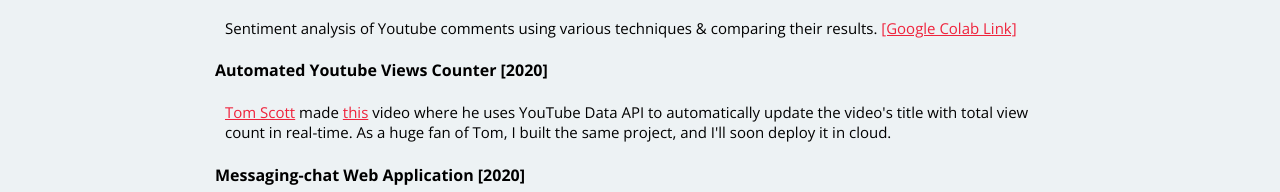
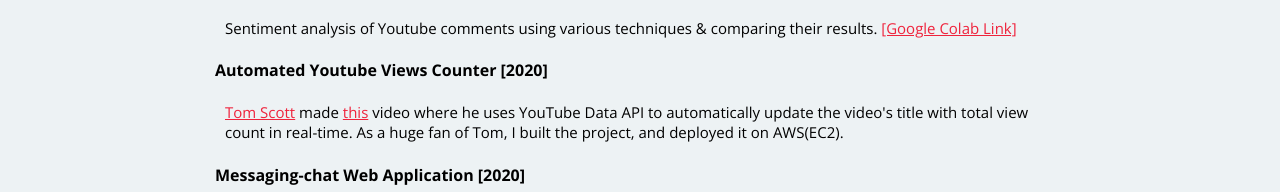
Before and after one commit to isinghsrishti/singhsrishti.com, a plain HTML site: page index.html in a window 1280 px wide. Shown: the part 4943-5135 px from the top of the page. Drawn offline with nearby package versions, Linux system fonts and the light colour scheme.

Commit message:
Update index.html

```diff
--- a/index.html
+++ b/index.html
@@ -329,7 +329,7 @@
 		<p>Sentiment analysis of Youtube comments using various techniques & comparing their results. <a href="https://colab.research.google.com/drive/1mh48UyjqI6UNR-3vyCkkuA0JfXF6AJTZ?usp=sharing">[Google Colab Link] </a></p>
 
         	<h4>Automated Youtube Views Counter [2020]</h4>
-		<p> <a href="https://www.youtube.com/results?search_query=tom+scott">Tom Scott</a> made <a href="https://www.youtube.com/watch?v=BxV14h0kFs0"> this</a> video where he uses YouTube Data API to automatically update the video's title with total view count in real-time. As a huge fan of Tom, I built the same project, and I'll soon deploy it in cloud. </p>
+		<p> <a href="https://www.youtube.com/results?search_query=tom+scott">Tom Scott</a> made <a href="https://www.youtube.com/watch?v=BxV14h0kFs0"> this</a> video where he uses YouTube Data API to automatically update the video's title with total view count in real-time. As a huge fan of Tom, I built the project, and deployed it on AWS(EC2). </p>
 
 		<h4>Messaging-chat Web Application [2020]</h4>
 		<p>A chat application with one-to-one/private and group/room chat feature built with NodeJS and SocketIO <a href="https://github.com/Srishti5ingh/messaging-app" target="_blank">[Github Link]</a></p>
```
